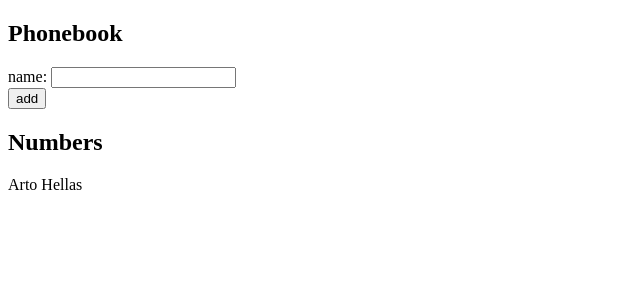
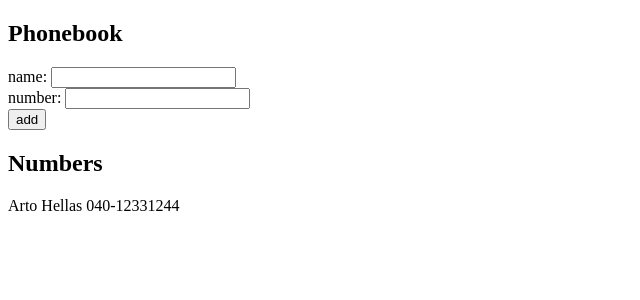
Before and after one commit to mikaelri/FullStackOpen, a React (Vite) app in the folder part2/puhelinluettelo/: page / in a window 1280 px wide. Shown: the top 300 px of the page, without its empty margins (0-640 px from the left). Built offline with nearby package versions, Linux system fonts and the light colour scheme.

Commit message:
return ex. 2.8

```diff
--- a/part2/puhelinluettelo/src/App.jsx
+++ b/part2/puhelinluettelo/src/App.jsx
@@ -2,9 +2,12 @@ import { useState } from 'react'
 
 const App = () => {
   const [persons, setPersons] = useState([
-    { name: 'Arto Hellas' }
+    { name: 'Arto Hellas',
+      number: '040-12331244'
+    }
   ])
   const [newName, setNewName] = useState('')
+  const [newNumber, setNewNumber] = useState('')
 
 const addPerson = (event) => {
   event.preventDefault()
@@ -13,7 +16,8 @@ const addPerson = (event) => {
     alert(`${newName} is already added to phonebook`)
     return }
 
-  setPersons([...persons, { name: newName}])
+  setPersons([...persons, { name: newName, number: newNumber}])
+  setNewNumber('')
   setNewName('');
 }
 
@@ -21,21 +25,25 @@ const handleNameChange = (event) => {
   setNewName(event.target.value)
   }
 
+const handleNumberChange = (event) => {
+  setNewNumber(event.target.value)
+}
+
+
   return (
     <div>
       <h2>Phonebook</h2>
       <form onSubmit={addPerson}>
         <div>
-          name: <input value={newName} onChange={handleNameChange} />
-        </div>
-        <div>
-          <button type="submit">add</button>
+        name: <input value={newName} onChange={handleNameChange} /><br></br>
+        number: <input value={newNumber} onChange={handleNumberChange} /><br></br>
+        <button type="submit">add</button>
         </div>
       </form>
       <h2>Numbers</h2>
       <div>
-        {persons.map((person, name) => (
-        <p key={name}>{person.name}</ p>
+        {persons.map((person, id) => (
+        <p key={id}>{person.name} {person.number}</ p>
         ))}
       </div>
     </div>
```
